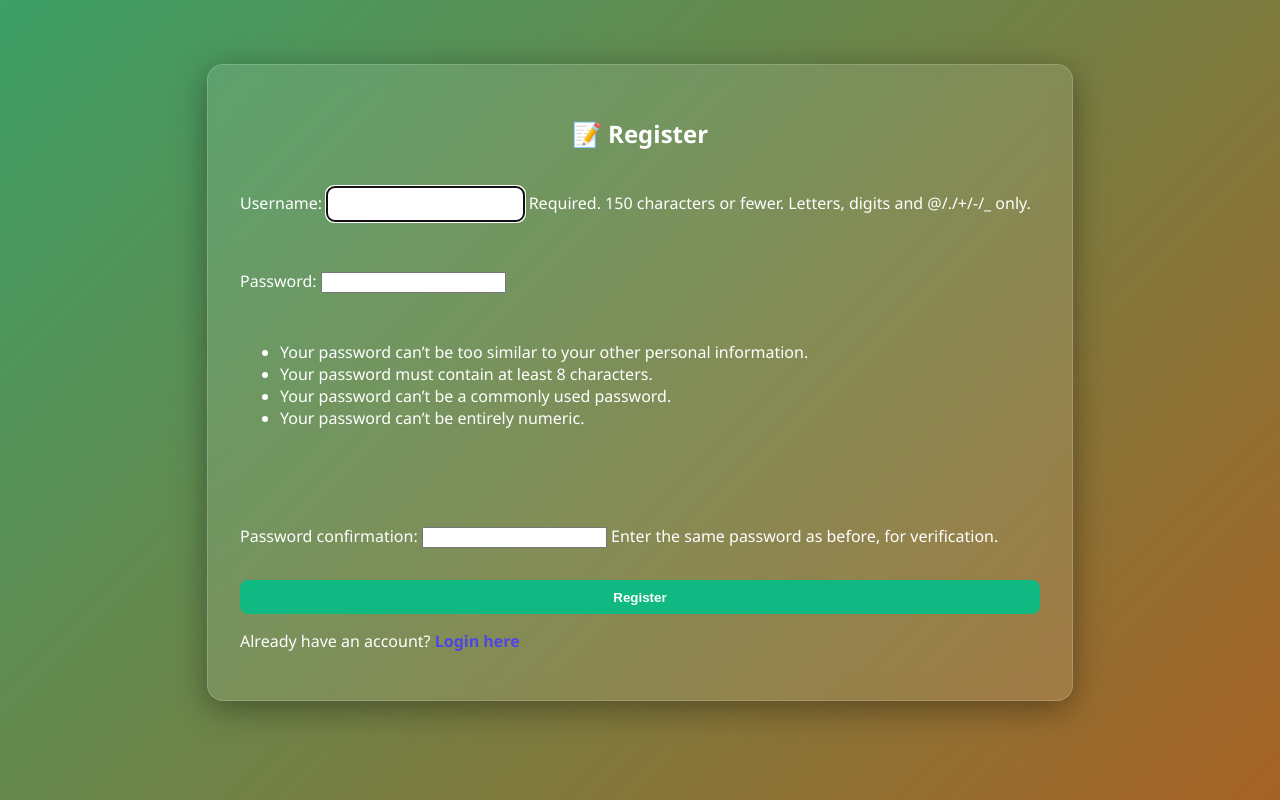
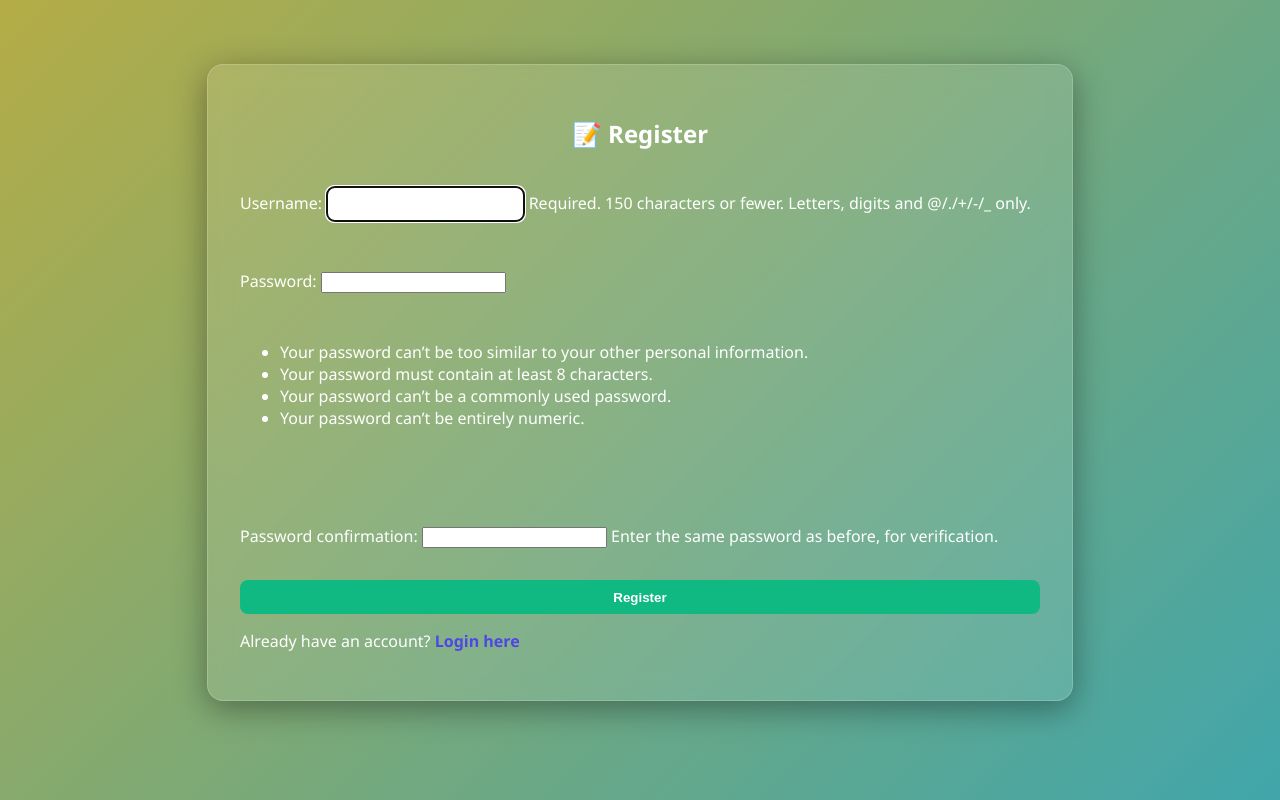
Before and after one commit to azeem977/todo_login, a Django app: page /register/ in a window 1280 px wide. Run offline with Django 3.2, Linux system fonts and the light colour scheme.

Commit message:
first commit

```diff
--- a/base/templates/base/main.html
+++ b/base/templates/base/main.html
@@ -17,7 +17,7 @@
   body {
   margin: 0;
   font-family: 'Segoe UI', Tahoma, Geneva, Verdana, sans-serif;
-  background: linear-gradient(135deg,rgb(54, 46, 201), #10b981,rgb(226, 65, 1)); /* Indigo to Green to Amber */
+  background: linear-gradient(135deg,rgb(201, 46, 136),rgb(228, 175, 28),rgb(1, 162, 226)); /* Indigo to Green to Amber */
   background-size: 400% 400%;
   animation: gradientBG 15s ease infinite;
   color: #111827;
```
Also changed, not shown: base/templates/base/register.html (line endings or trailing spaces), base/templates/base/task_conform_delete.html (line endings or trailing spaces), base/templates/base/task_form.html (line endings or trailing spaces), base/templates/base/task_list.html (line endings or trailing spaces), db.sqlite3.
